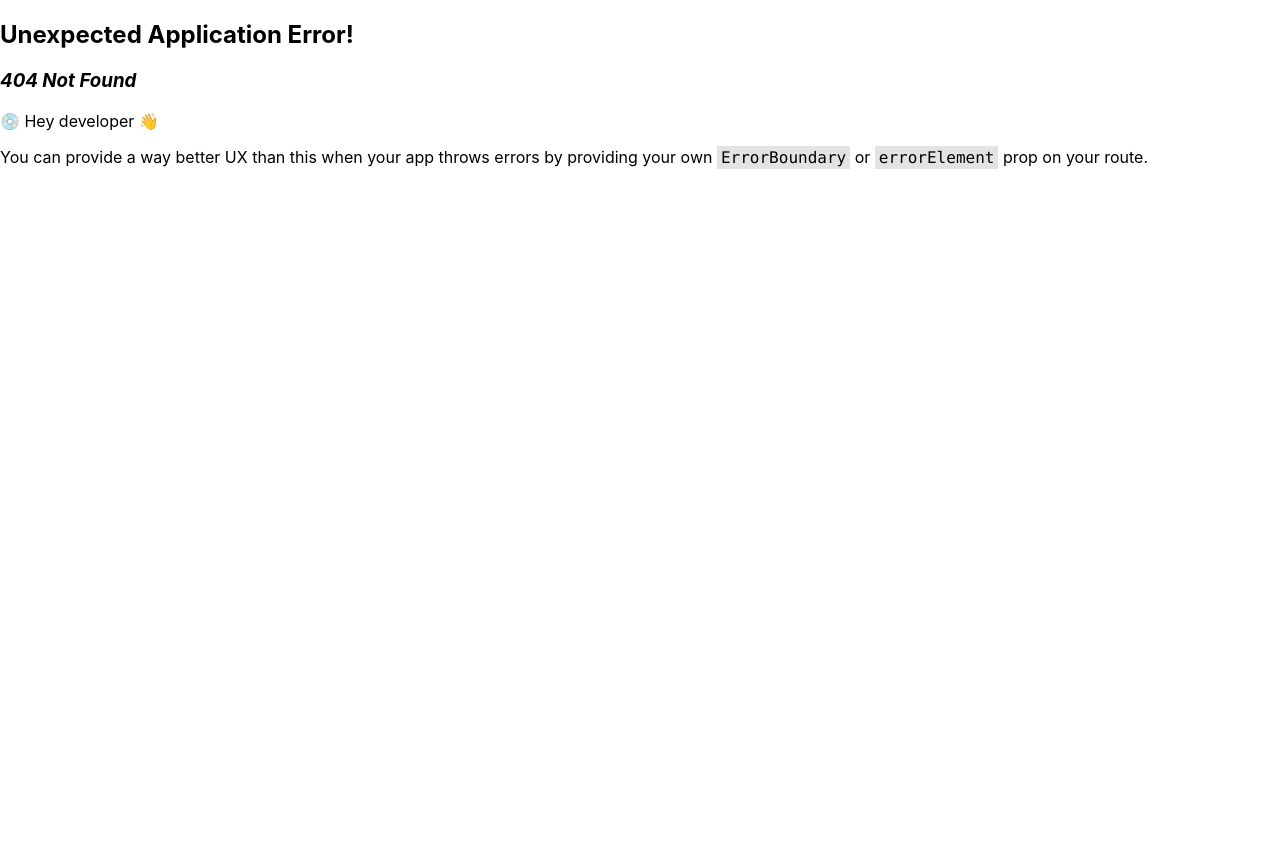
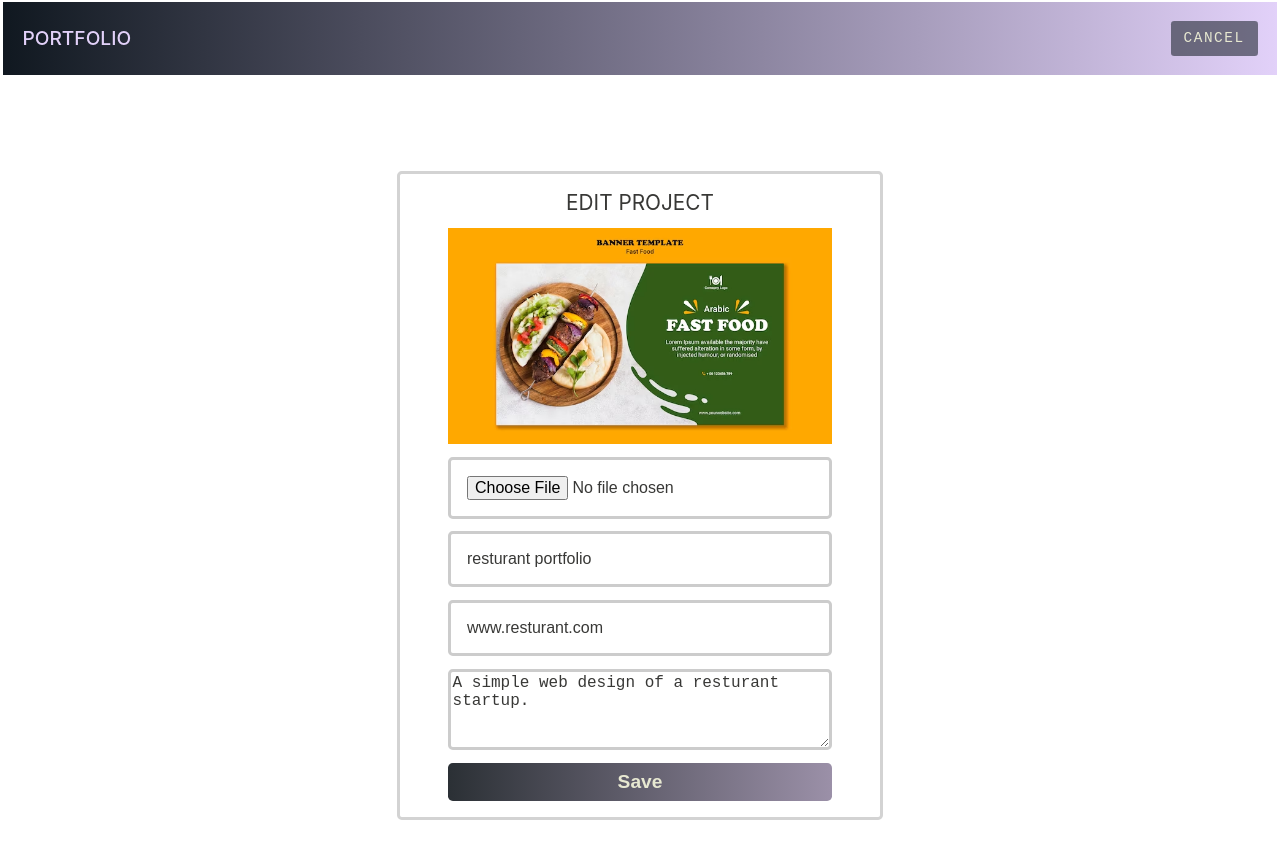
Before and after one commit to Akayusuf/portfolio-project, a React app: page /edit/1 in a window 1280 px wide. Before the commit this address had no page. Before the commit the page ends 800 px from the top, so only its background shows below. Built offline with nearby package versions, Linux system fonts and the light colour scheme.

Commit message:
Completion of EDit button

```diff
--- a/src/components/Header/index.css
+++ b/src/components/Header/index.css
@@ -23,7 +23,7 @@
     cursor:pointer;
     text-transform: uppercase;
 }
- button:hover{
+.header button:hover{
      color:#272726;
      cursor:progress;
     }
--- a/src/components/Portfolio/index.js
+++ b/src/components/Project/index.js
@@ -1,13 +1,8 @@
 import  "./index.css"
-import Avatar from '../images/design.avif'
 import { useNavigate } from "react-router-dom";
 
-    const Portfolio = (props) => {
+    const Project = (props) => {
         const navigate = useNavigate();
-
-        const handleEdit = () => {
-            navigate ('/edit');
-        }
 
         const handleDelete = () => {
             console.log('clicked delete');
@@ -17,12 +12,13 @@ import { useNavigate } from "react-router-dom";
         <div>
             <div className= "project">
                 <div className = "project-content">
-                 <img src= {Avatar} alt ="web design"/>
+                 <img src= {props.image} alt ="web design"/>
                     <p>TITLE: {props.title}</p>
-                    <p>URL:   <a href = 'https://www.google.com'>{props.url}</a></p>
+                    <p>URL: <a href = {props.url}>{props.url}</a></p>
                     <p>DESCRIPTION:  {props.desc}</p>
                     <div className = 'btn'>
-                    <button onClick={handleEdit}>EDIT</button>
+                    <button onClick={(event) => { navigate(`/edit/${props.id}`)}
+                    }>EDIT</button>
                     <button onClick={handleDelete}>DELETE</button>
                 </div>
                 </div>
@@ -31,4 +27,4 @@ import { useNavigate } from "react-router-dom";
     );
     }
 
-export default Portfolio;
+export default Project;
--- a/src/components/editPage/index.css
+++ b/src/components/editPage/index.css
@@ -0,0 +1,59 @@
+.editPage{
+    display:flex;
+    flex-direction: column;
+    width:30%;
+    height:50%;
+    row-gap: 0.8rem;
+    margin:6rem auto;
+    padding:1rem 3rem;
+    border: 0.2rem solid lightgray;
+    border-radius: 0.3rem;
+}
+.editPage input{
+    padding:1rem;
+    font-size:1rem;
+    box-sizing: border-box;
+  border: 0.2rem solid #ccc;
+  -webkit-transition: 0.5s;
+  transition: 0.5s;
+  outline: none;
+  border-radius: 0.3rem;
+  color:#1f1f1de3;
+}
+.editPage img{
+    width:100%;
+    background-color: #2b3035;
+}
+.editPage button{
+    padding:0.5rem;
+    font-size:1.2rem;
+    border: none;
+    color:#E7E8D1;
+    font-weight: 900;
+    background:linear-gradient(90deg, #2b3035,#9b90a8);
+    border-radius: 0.3rem;
+}
+.editPage textarea{
+    padding:0.1rem;
+    font-size:1rem;
+    box-sizing: border-box;
+  border: 0.2rem solid #ccc;
+  -webkit-transition: 0.5s;
+  transition: 0.5s;
+  outline: none;
+  border-radius: 0.3rem;
+  color:#1f1f1de3;
+}
+.editPage button:hover{
+    color:black;
+    background:#E7E8D1;
+    transition: all 0.6s;
+    transition-timing-function: ease-out;
+    cursor: progress;
+}
+
+.editadd{
+font-size:1.3rem;
+text-align: center;
+color:#1f1f1de3;
+}
--- a/src/components/editPage/index.js
+++ b/src/components/editPage/index.js
@@ -1,16 +1,84 @@
 import Header from '../Header'
+import './index.css'
+import { useState } from 'react'
+import { useParams, useNavigate } from 'react-router-dom'
+import Projects from '../../mocks'
+import Design2 from '../../images/Design2.avif'
 
 const EditPage = () => {
-    const handleSave = () => {
-        console.log('saved');
+const params = useParams();
+
+const projectId = Projects.find((item) => {
+    return item.id == params.id;
+});
+
+const navigate = useNavigate();
+const [projectName, setName] = useState(projectId ? projectId.title : '');
+const [projectUrl, setUrl] = useState(projectId ? projectId.url :  '' );
+const [projectDesc, setDesc] = useState(projectId ? projectId.desc : '');
+
+
+    const handleSave = (event) => {
+        const Project = {
+            id: projectId ? projectId.id : Projects.length + 1,
+            title: projectName,
+            url: projectUrl,
+            desc: projectDesc,
+            image: projectId ? projectId.image : Design2,
+        }
+        if (params.id === undefined){
+            Projects.push(Project);
+        } else {
+            Projects[Number(params.id) - 1] = Project;
+        }
+           navigate("/")
+    }
+
+    const projectTitle = (event) =>{
+        const title = event.target.value;
+        setName(title);
+    }
+
+    const projectLink = (event) =>{
+        const title = event.target.value;
+        setUrl(title);
+    }
+
+    const projectSummary = (event) =>{
+        const title = event.target.value;
+        setDesc(title);
     }
 
     return(
         <div>
             <Header />
-            <div>
-                <input type='text' placeholder='ENTER PROJECT NAME' />
-                <input type='text' placeholder='ENTER PROJECT DESCRIPTION' />
+            <div className='editPage'>
+                 <div className='editadd'>
+                    {params.id === undefined ? 'ADD' : 'EDIT' }
+                    <span> PROJECT</span>
+                </div>
+                <img src = {projectId ? projectId.image : Design2} alt="placeholder"/>
+                <input type='file'/>
+
+                <input
+                onChange={projectTitle}
+                value={projectName}
+                type='text'
+                placeholder='PROJECT TITLE' />
+
+                <input
+                onChange={projectLink}
+                value={projectUrl}
+                 type='text'
+                 placeholder='PROJECT URL' />
+
+                <textarea
+                onChange={projectSummary}
+                value={projectDesc}
+                id="text"
+                placeholder='PROJECT DESCRIPTION'
+                rows="4" cols="50">
+                </textarea>
                 <button onClick={handleSave}>Save</button>
             </div>
         </div>
--- a/src/components/projectPage/index.js
+++ b/src/components/projectPage/index.js
@@ -1,5 +1,5 @@
 import Header from '../Header'
-import Portfolio from '../Portfolio'
+import Project from '../Project'
 import projects from '../../mocks'
 import './index.css'
 
@@ -10,12 +10,13 @@ const ProjectPage = () => {
 
              <div className="projectPage">{projects.map((index) => {
                     return(
-                        <Portfolio
+                        <Project
                             key = {index}
-                            image = {index.image}
+                            id = {index.id}
                             title = {index.title}
                             url = {index.url}
                             desc = {index.desc}
+                            image = {index.image}
                         />
                     )
                 })
--- a/src/components/router.js
+++ b/src/components/router.js
@@ -9,7 +9,7 @@ const router = createBrowserRouter([
     },
 
     {
-        path: '/edit',
+        path: '/edit/:id?',
         element: <EditPage />,
     }
 ])
--- a/src/mocks.js
+++ b/src/mocks.js
@@ -1,63 +1,36 @@
-import design from '../src/components/images/design.avif'
-import design2 from '../src/components/images/design2.avif'
+import Design from './images/Design.avif'
 
-const projects = [
+const Projects = [
     {
+        id: 1,
         title: 'resturant portfolio',
         url: 'www.resturant.com',
         desc: 'A simple web design of a resturant startup.',
-        image: design,
+        image: Design,
     },
 
     {
+        id: 2,
         title: 'Jewelry portfolio',
         url: 'www.resturant.com',
         desc: 'A simple web design of a resturant startup.',
-        image: design2,
+        image: Design,
     },
 
     {
+        id: 3,
         title: 'Cosmetics portfolio',
         url: 'www.resturant.com',
         desc: 'A simple web design of a resturant startup.',
-        image: design,
+        image: Design,
     },
     {
+        id: 4,
         title: 'Repairs portfolio',
         url: 'www.resturant.com',
         desc: 'A simple web design of a resturant startup.',
-        image: design2,
-    },
-
-    {
-        title: 'Office portfolio',
-        url: 'www.resturant.com',
-        desc: 'A simple web design of a resturant startup.',
-        image: design,
-    },
-
-    {
-        title: 'Sales portfolio',
-        url: 'www.resturant.com',
-        desc: 'A simple web design of a resturant startup.',
-        image: design2,
-    },
-
-    {
-        title: 'Store portfolio',
-        url: 'www.resturant.com',
-        desc: 'A simple web design of a resturant startup.',
-        image: design,
-    },
-
-    {
-        title: 'Gym portfolio',
-        url: 'www.resturant.com',
-        desc: 'A simple web design of a resturant startup.',
-        image: design2,
-    },
-
-
+        image: Design,
+    }
 ];
 
-export default projects;
+export default Projects;
```
Also changed, not shown: src/components/Header/index.js (indentation only), src/components/Project/index.css (renamed from src/components/Portfolio/index.css), src/images/Design.avif (renamed from src/components/images/design.avif), src/images/Design2.avif (renamed from src/components/images/design2.avif), src/images/projec.png (added).
